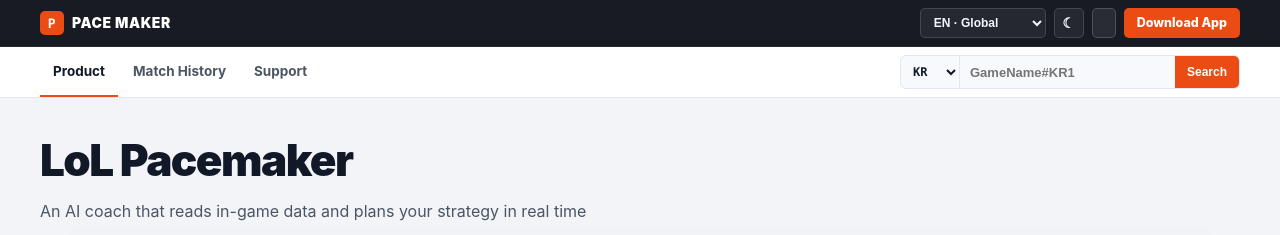
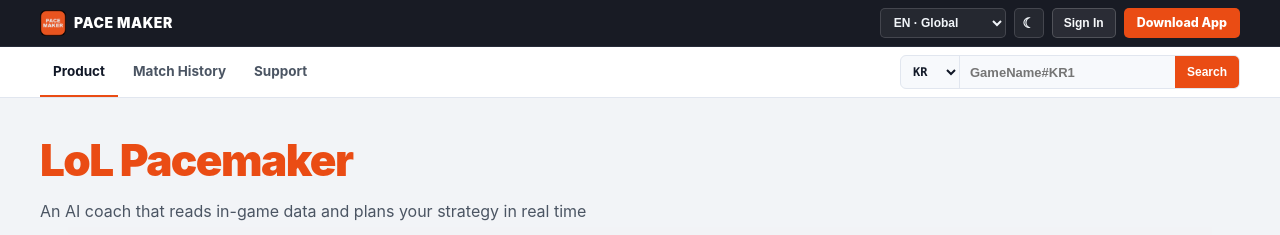
Before and after one commit to wpalswpa/lol-pacemaker, a plain HTML site: page docs/index.html in a window 1280 px wide. Shown: the top 235 px of the page. Drawn offline with Linux system fonts and the light colour scheme.

Commit message:
fix(web): orange H1, PACE MAKER app logo in header, clean inner feature crops, and fix login button init

```diff
--- a/docs/index.html
+++ b/docs/index.html
@@ -127,10 +127,8 @@
     display: inline-flex; align-items: center; gap: 8px;
     font-weight: 900; font-size: 14px; letter-spacing: 0.04em; color: #FFFFFF; white-space: nowrap;
   }
-  .brand-mark {
-    display: inline-flex; align-items: center; justify-content: center;
-    width: 24px; height: 24px; border-radius: 5px;
-    background: var(--accent); color: #FFFFFF; font: 900 13px/1 var(--mono);
+  .brand-logo {
+    width: 26px; height: 26px; border-radius: 6px; display: block; flex-shrink: 0;
   }
   .game-tab {
     display: inline-flex; align-items: center; gap: 6px; padding: 5px 10px;
@@ -249,7 +247,7 @@
   }
   .crumb { font: 700 11.5px/1.3 var(--mono); color: var(--accent); text-transform: uppercase; letter-spacing: .04em; margin-bottom: 4px; }
   .page-header { padding: 18px 0 10px; }
-  h1 { margin: 0; font-size: clamp(28px, 3.6vw, 44px); font-weight: 900; letter-spacing: -0.035em; line-height: 1.12; }
+  h1 { margin: 0; font-size: clamp(28px, 3.6vw, 44px); font-weight: 900; letter-spacing: -0.035em; line-height: 1.12; color: var(--accent); }
   h1 span { display: block; }
   .h1-accent { color: var(--accent); }
   .hero-desc { margin: 14px 0 0; font-size: 16px; line-height: 1.6; color: var(--sub); max-width: 62ch; }
@@ -573,7 +571,7 @@
     <div class="topbar-inner">
       <div class="brand-group">
         <a class="brand" href="#home">
-          <span class="brand-mark">P</span>
+          <img class="brand-logo" src="./images/app_hud_folded.png" alt="PACE MAKER">
           <span>PACE MAKER</span>
         </a>
       </div>
@@ -1566,9 +1564,9 @@ document.getElementById("hdr-region").addEventListener("change", e => setRegion(
 
 /* Riot Account Linking (AGENTS §15) + OP.GG-style Match History & Self-Only AI Review */
 let CURRENT_DD = "16.23.1";
-let LINKED_USER = null; // { riot_id, region, token }
-let PENDING_CHALLENGE = null;
-let LAST_SEARCHED_ID = "";
+var LINKED_USER = null; // { riot_id, region, display_name, token }
+var PENDING_CHALLENGE = null;
+var LAST_SEARCHED_ID = "";
 
 function ddImg(kind, id) {
   if (kind === "champ") return "https://ddragon.leagueoflegends.com/cdn/" + CURRENT_DD + "/img/champion/" + encodeURIComponent(id) + ".png";
```
Also changed, not shown: web/index.html (+7 -9 lines), docs/images/feat_briefing.png, docs/images/feat_calls.png, docs/images/feat_winrate.png.
